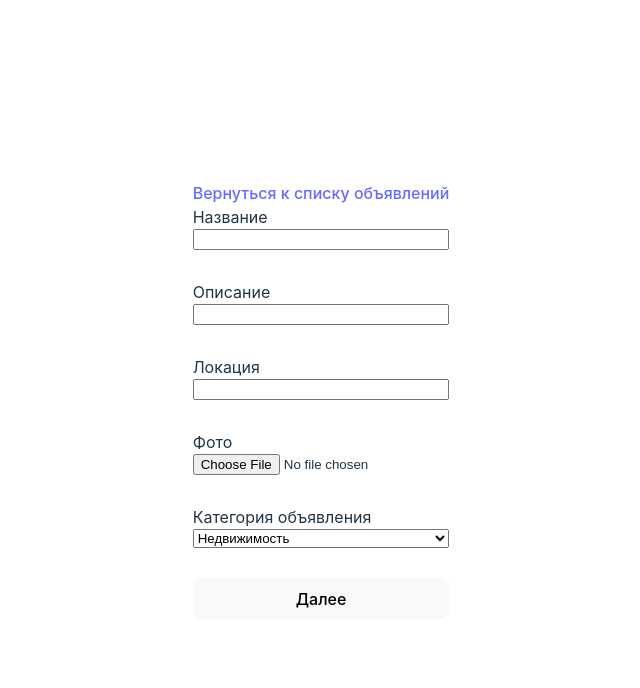
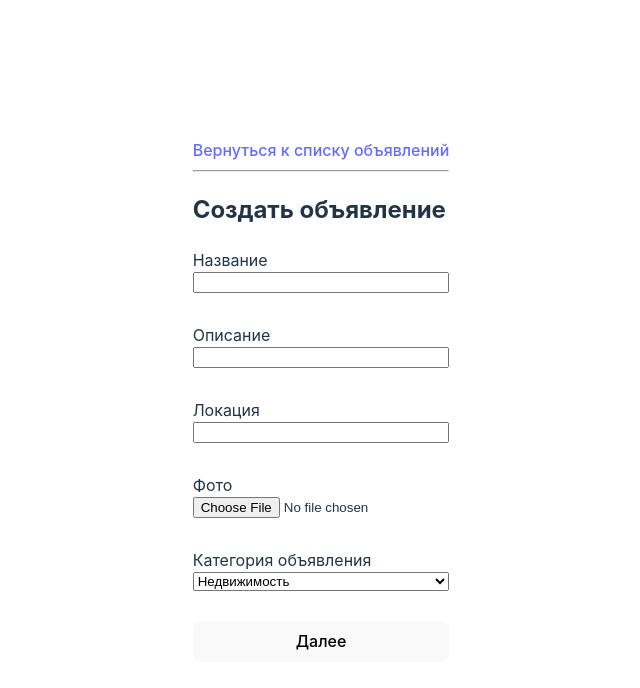
Before and after one commit to Belousmind/internship-test-assignment-, a React (Vite) app in the folder frontend/: page /form in a window 1280 px wide. Shown: the top 688 px of the page, without its empty margins (319-959 px from the left). Built offline with nearby package versions, Linux system fonts and the light colour scheme.

Commit message:
feat: add hr tag to pages to separate content

```diff
--- a/frontend/src/App.jsx
+++ b/frontend/src/App.jsx
@@ -8,7 +8,6 @@ const App = () => {
 
 
   return (
-
     <>
       <Router>
         <Routes>
@@ -19,9 +18,6 @@ const App = () => {
         </Routes>
       </Router>
     </>
-
-
-
   )
 }
 
--- a/frontend/src/components/AdPage/AdPage.jsx
+++ b/frontend/src/components/AdPage/AdPage.jsx
@@ -10,6 +10,7 @@ const AdPage = () => {
   return (
     <div>
       <Link to="/form" state={{ id: PageId }}>Редактировать</Link>
+      <hr />
       <h2>Объявление</h2>
       <p>и еще какой-то текст!</p>
       <p>и еще потому что это другая страница</p>
--- a/frontend/src/components/Form/Form.jsx
+++ b/frontend/src/components/Form/Form.jsx
@@ -17,6 +17,10 @@ const FormPage = () => {
   return (
     <>
     <Link to="/list">Вернуться к списку объявлений</Link>
+    <hr />
+
+    {PageId ? <h2>Редактировать объявление (id: {PageId})</h2> : <h2>Создать объявление</h2>}
+
     <form>
       {formStep === 1 && (
         <>
```
